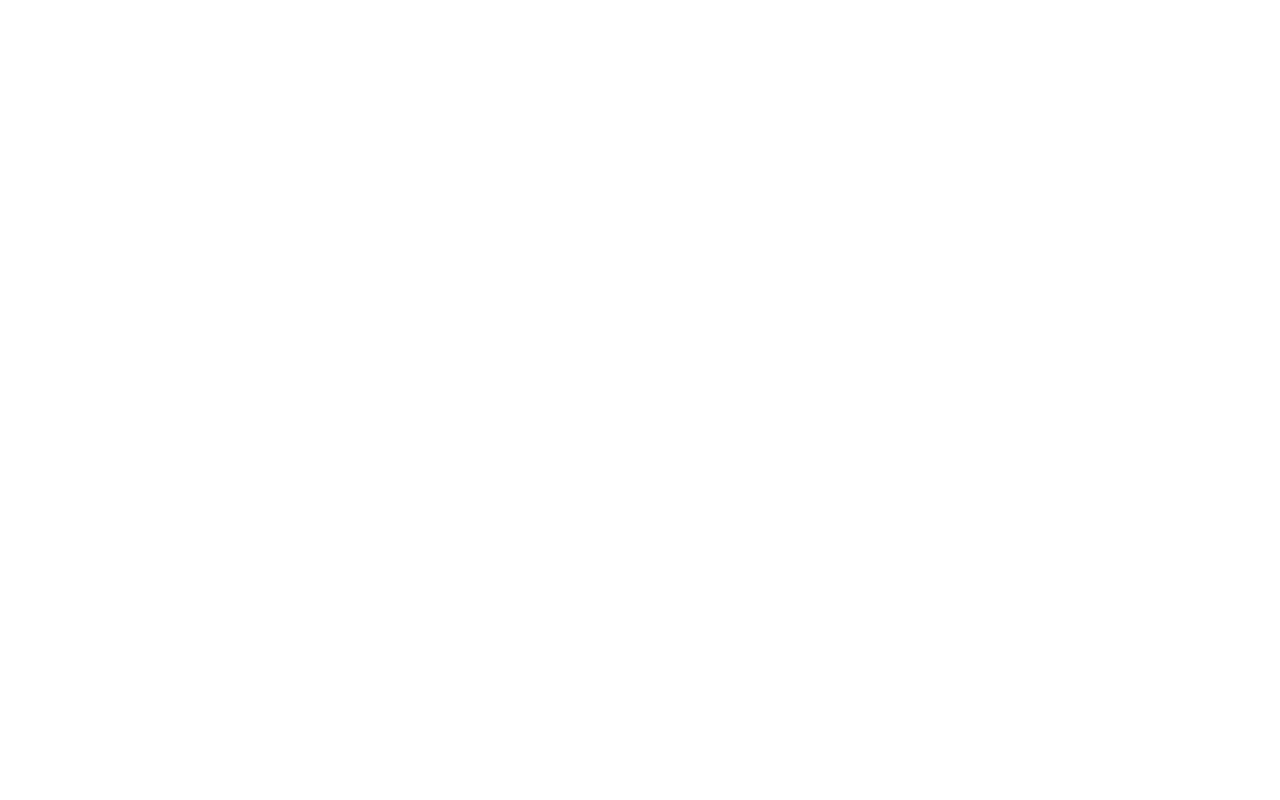
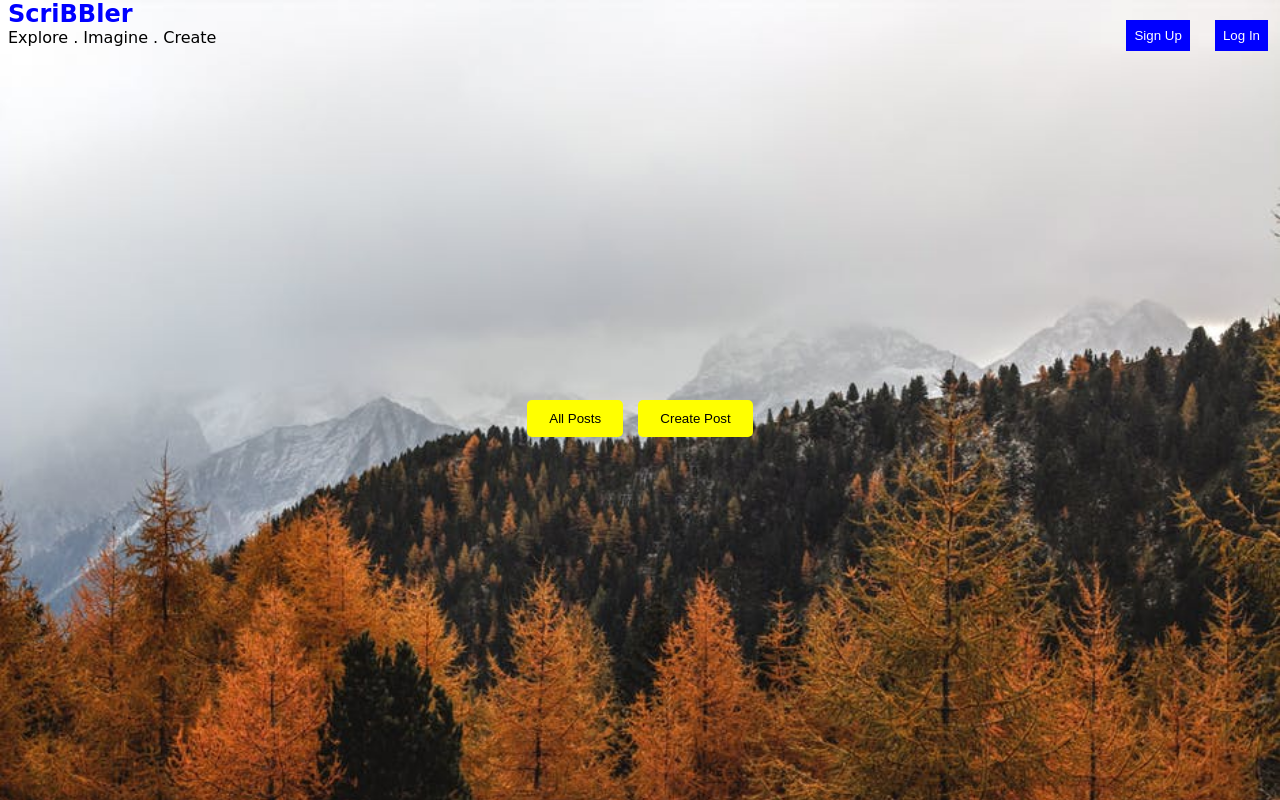
Before and after one commit to TechiAman/scribbler, a plain HTML site: page index.html in a window 1280 px wide. Drawn offline with Linux system fonts and the light colour scheme; a web font is replaced by a local one.

Commit message:
added the home page

```diff
--- /dev/null
+++ b/index.css
@@ -0,0 +1,64 @@
+body {
+    font-family: 'Montez', cursive;
+    background: url("./images/background.jpg");
+    -webkit-background-size: cover;
+    background-size: cover;
+    background-repeat: no-repeat;
+    height: 100%;
+    width: 100%;
+}
+
+.logo-container {
+    float: left;
+}
+
+.logo-container h1 {
+    margin: 0;
+    color: blue;
+}
+
+.navbar {
+    overflow: hidden;
+    position: fixed;
+    top: 0;
+    width: 100%;
+}
+
+.btn-container {
+    float: right;
+}
+
+.btn-container button {
+    background: blue;
+    border: none;
+    outline: 0;
+    margin-top: 20px;
+    margin-right: 20px;
+    color: white;
+    padding: 8px;
+}
+
+section .scribbler-action {
+    width: 20%;
+    position: absolute;
+    top: 50%;
+    bottom: 50%;
+    transform: translate(-50%, -50%);
+    left: 50%;
+    right: 50%;
+    display: flex;
+    flex-direction: row;
+    justify-content: space-evenly;
+}
+
+section .scribbler-action button {
+    background-color: yellow;
+    border: none;
+    background: yellow;
+    outline: none;
+    padding: 0 22px;
+    align-items: center;
+    display: flex;
+    height: 37px;
+    border-radius: 5px;
+}
--- a/index.html
+++ b/index.html
@@ -4,10 +4,28 @@
 <head>
     <!-- TODO: Include Font Awesome file here -->
     <!-- TODO: Include Google Fonts file here -->
+    <link rel="stylesheet" type="text/css" href="index.css">
+    <link href="https://fonts.googleapis.com/css?family=Montez&display=swap" rel="stylesheet">
+
 </head>
 
 <body>
-
+    <nav class="navbar">
+        <div class="logo-container">
+            <h1>ScriBBler</h1>
+            <span>Explore . Imagine . Create</span>
+        </div>
+        <div class="btn-container">
+            <button >Sign Up</button>
+            <button>Log In</button>
+        </div>
+    </nav>
+    <section>
+        <div class="scribbler-action">
+            <button>All Posts</button>
+            <button>Create Post</button>
+        </div>
+    </section>
 </body>
 
 </html>
```
